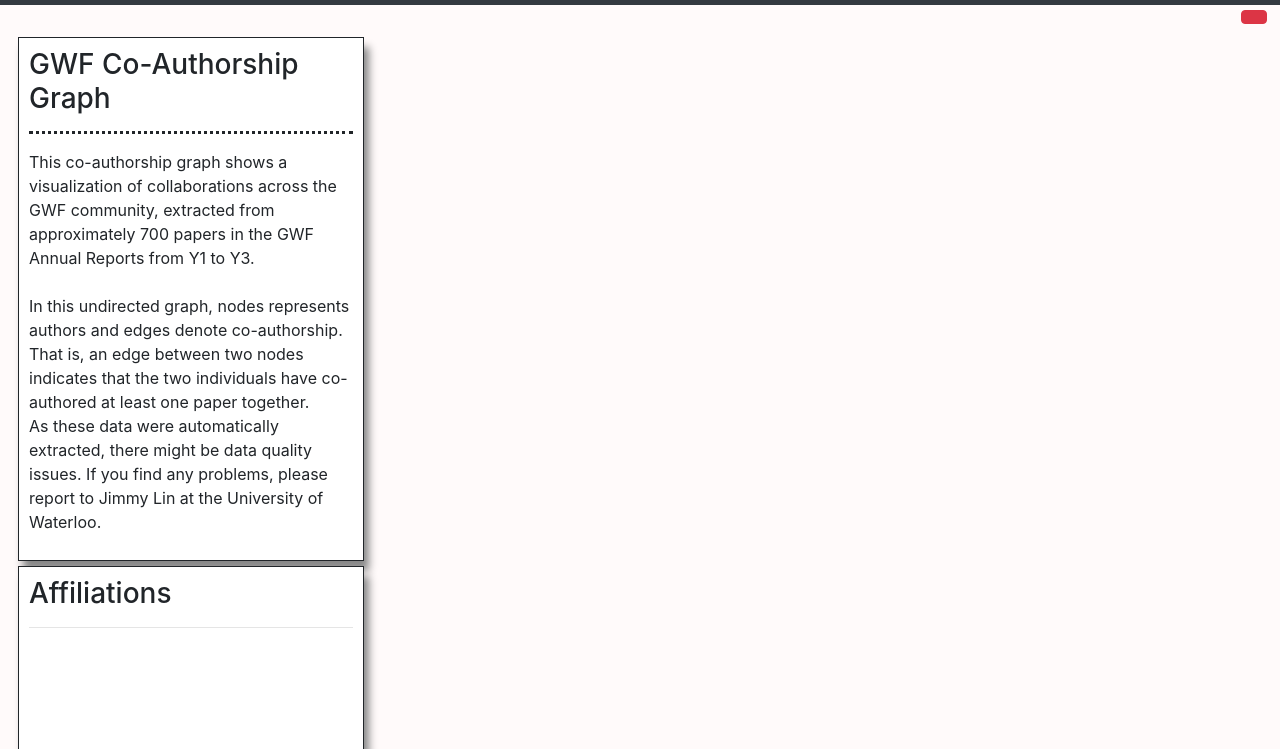
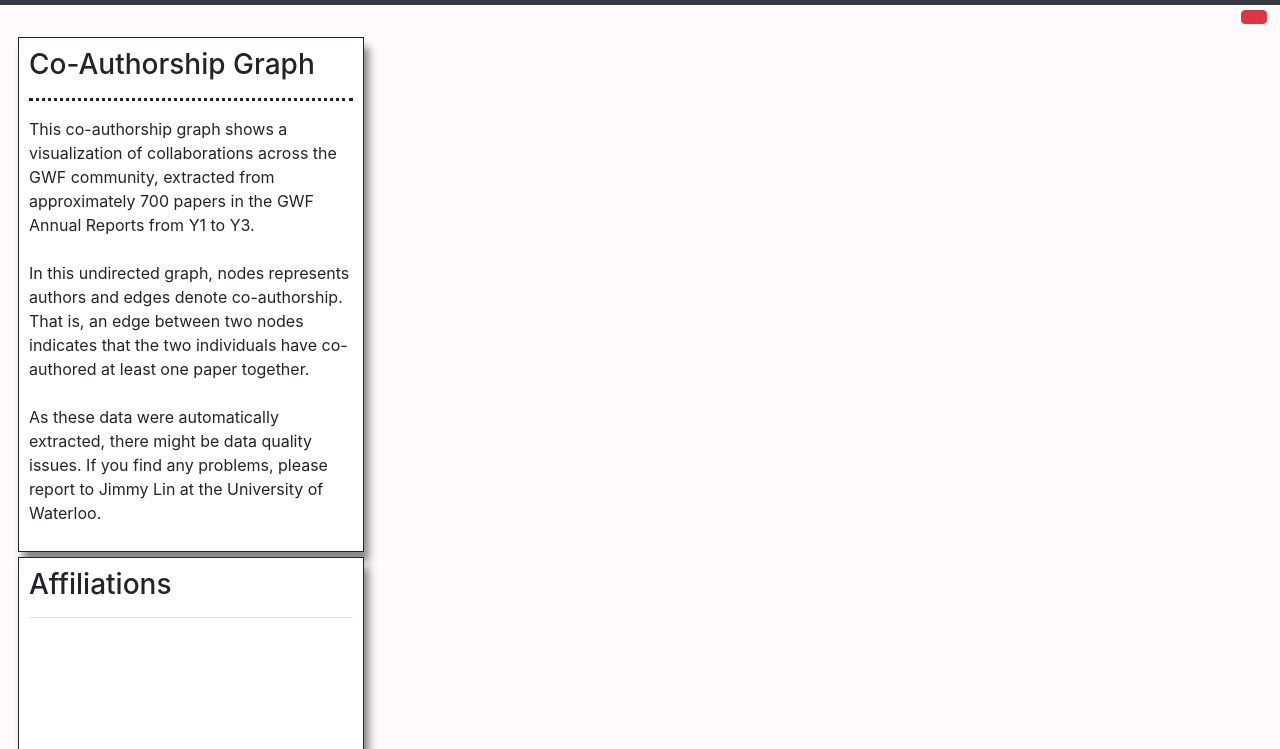
Before and after one commit to gwf-uwaterloo/gwf-publications-old, a plain HTML site: page index.html in a window 1280 px wide. Shown: the part 51-800 px from the top of the page. Drawn offline with nearby package versions, Linux system fonts and the light colour scheme; no server answers.

Commit message:
Update index.html

```diff
--- a/index.html
+++ b/index.html
@@ -83,11 +83,11 @@
   style="float: left; width: 380px; height: 70%; position: relative; z-index: 20; align-self: flex-end;">
   <div
     style="border: solid; padding: 10px; margin-left:2px; margin-right: 0px; box-shadow: 5px 10px 8px #888888; border-width: 1px; background-color: white;">
-    <h3 class="centre">GWF Co-Authorship Graph</h3>
+    <h3 class="centre">Co-Authorship Graph</h3>
     <hr style="border-top: 3px dotted;">
     <p>
       This co-authorship graph shows a visualization of collaborations across the GWF community, extracted from approximately 700 papers in the GWF Annual Reports from Y1 to Y3.<br><br>
-      In this undirected graph, nodes represents authors and edges denote co-authorship. That is, an edge between two nodes indicates that the two individuals have co-authored at least one paper together.<br>
+      In this undirected graph, nodes represents authors and edges denote co-authorship. That is, an edge between two nodes indicates that the two individuals have co-authored at least one paper together.<br><br>
       As these data were automatically extracted, there might be data quality issues. If you find any problems, please report to Jimmy Lin at the University of Waterloo.<br>
     </p>
   </div>
```
